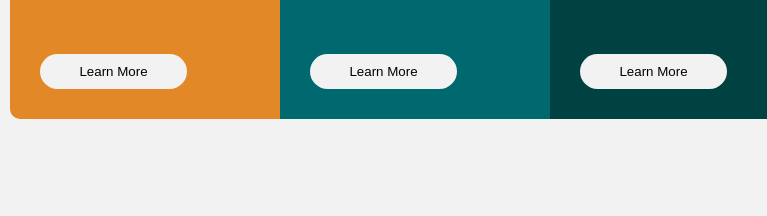
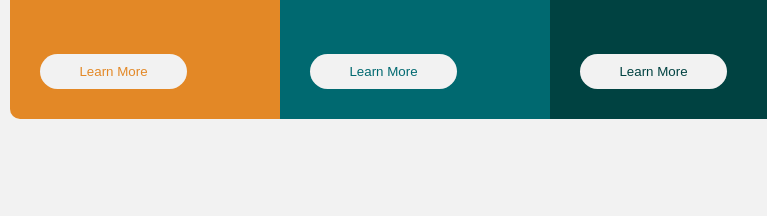
Before and after one commit to jomoke814/column-preview-card, a plain HTML site: page index.html in a window 1280 px wide. Shown: the part 381-597 px from the top of the page, 225-992 px from the left. Drawn offline with Linux system fonts and the light colour scheme.

Commit message:
Adding button hover effects

```diff
--- a/css/styles.css
+++ b/css/styles.css
@@ -79,7 +79,23 @@ button {
     width: 70%;
 }
 
+button:hover {
+    border: 1px solid var(--main-bg-color);
+    color: var(--main-bg-color);
+    background: hsla(0, 0%, 100%, 0.15);
+}
 
+.btn-1 {
+    color: var(--main-card1-color);
+}
+
+.btn-2 {
+    color: var(--main-card2-color);
+}
+
+.btn-3 {
+    color: var(--main-card3-color);
+}
 
 .attribution {
     color: hsl(228, 45%, 44%);
```
